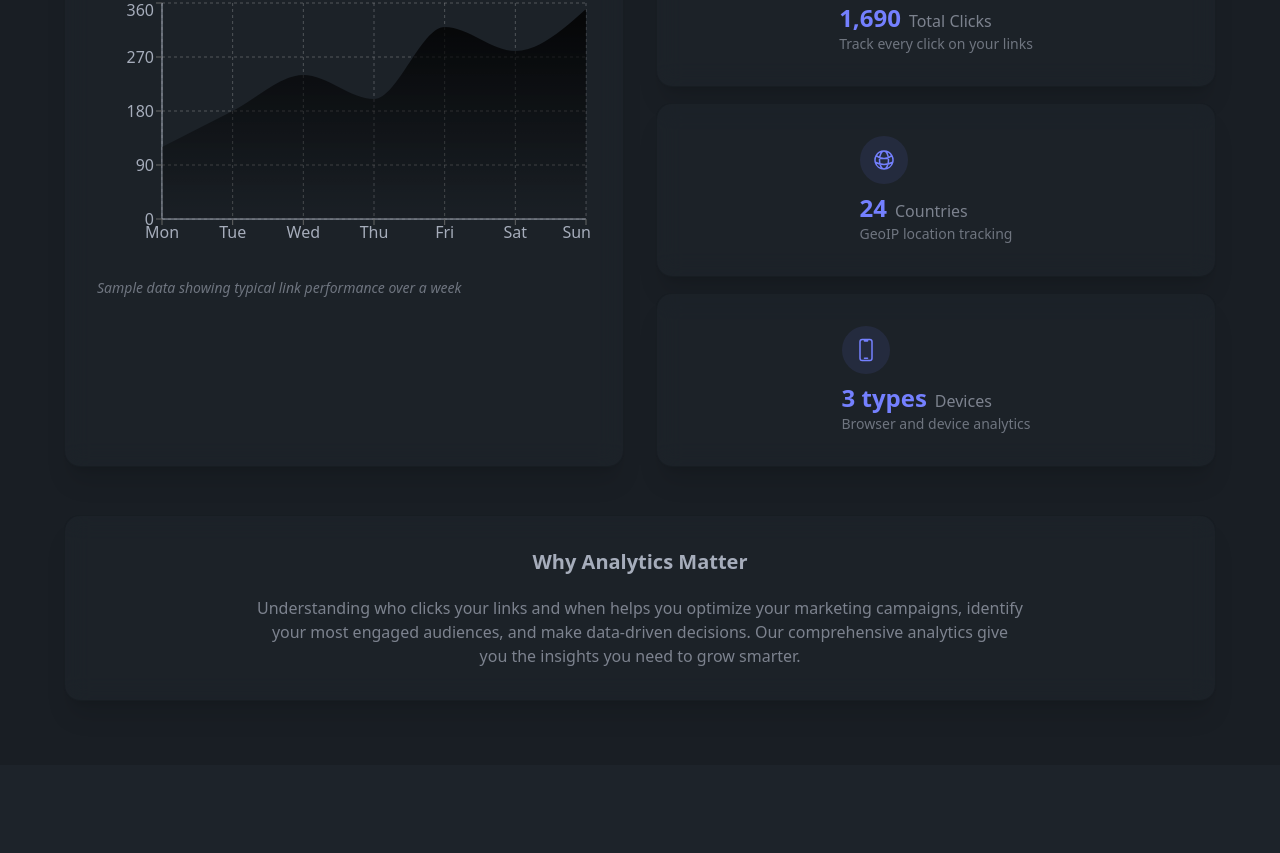
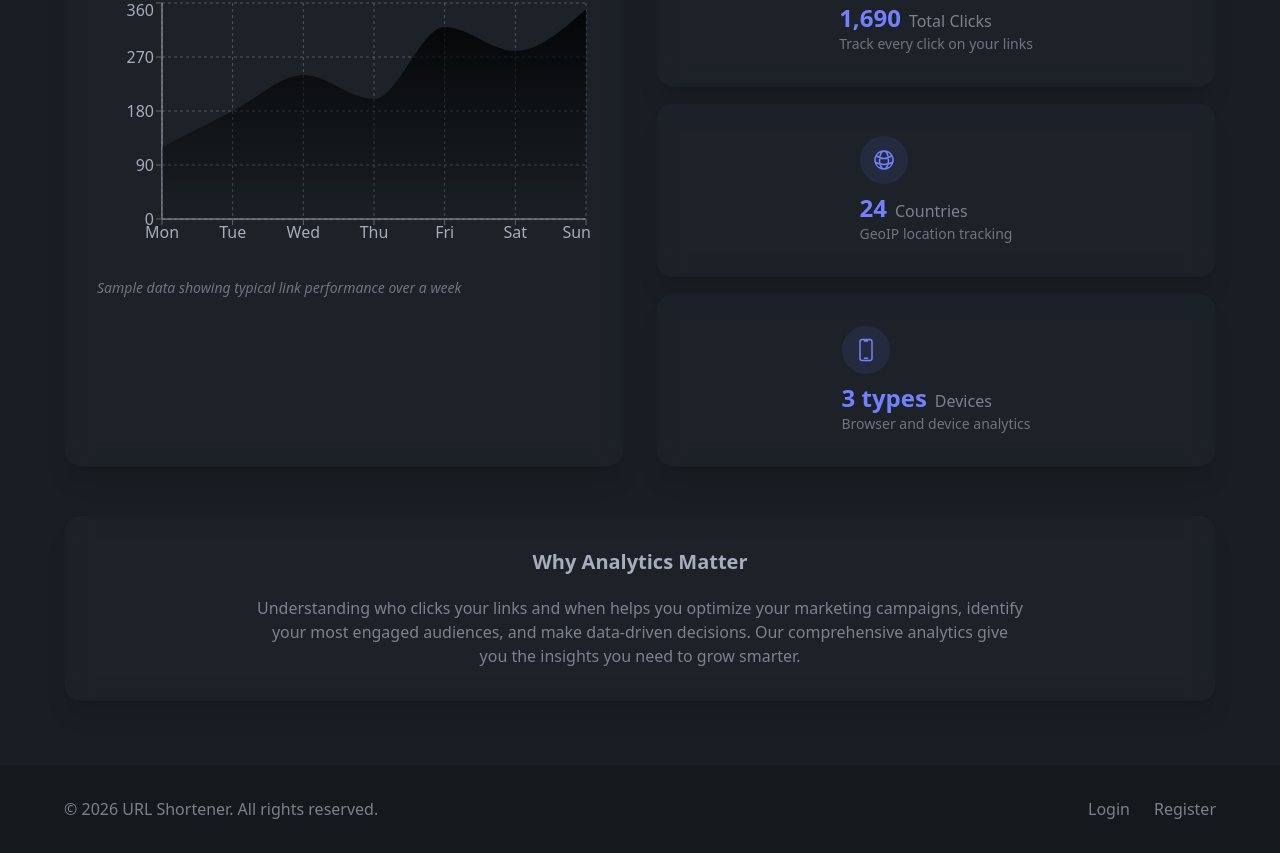
Before and after one commit to yetone/mirdb, a React (Vite) app in the folder frontend/: page / in a window 1280 px wide. Shown: the part 1397-2250 px from the top of the page. Before the commit the page ends 2162 px from the top, so only its background shows below. Built offline with nearby package versions, Linux system fonts and the light colour scheme.

Commit message:
feat(home): integrate Footer component into homepage
Adds Footer component to the main homepage composition,
providing copyright information and navigation links at
the bottom of the page.

```diff
--- a/frontend/src/pages/Home.tsx
+++ b/frontend/src/pages/Home.tsx
@@ -19,7 +19,7 @@
  */
 import Navbar from '../components/Navbar'
 import BackgroundEffect from '../components/BackgroundEffect'
-import { HowItWorksSection, AnalyticsPreviewSection } from '../components/home'
+import { HowItWorksSection, AnalyticsPreviewSection, Footer } from '../components/home'
 
 export default function Home() {
   return (
@@ -45,7 +45,8 @@ export default function Home() {
         {/* AnalyticsPreviewSection - built by Scenario 9 */}
         <AnalyticsPreviewSection />
 
-        {/* Footer placeholder - to be built by Scenario 10 */}
+        {/* Footer - built by Scenario 10 */}
+        <Footer />
       </main>
     </div>
   )
```
